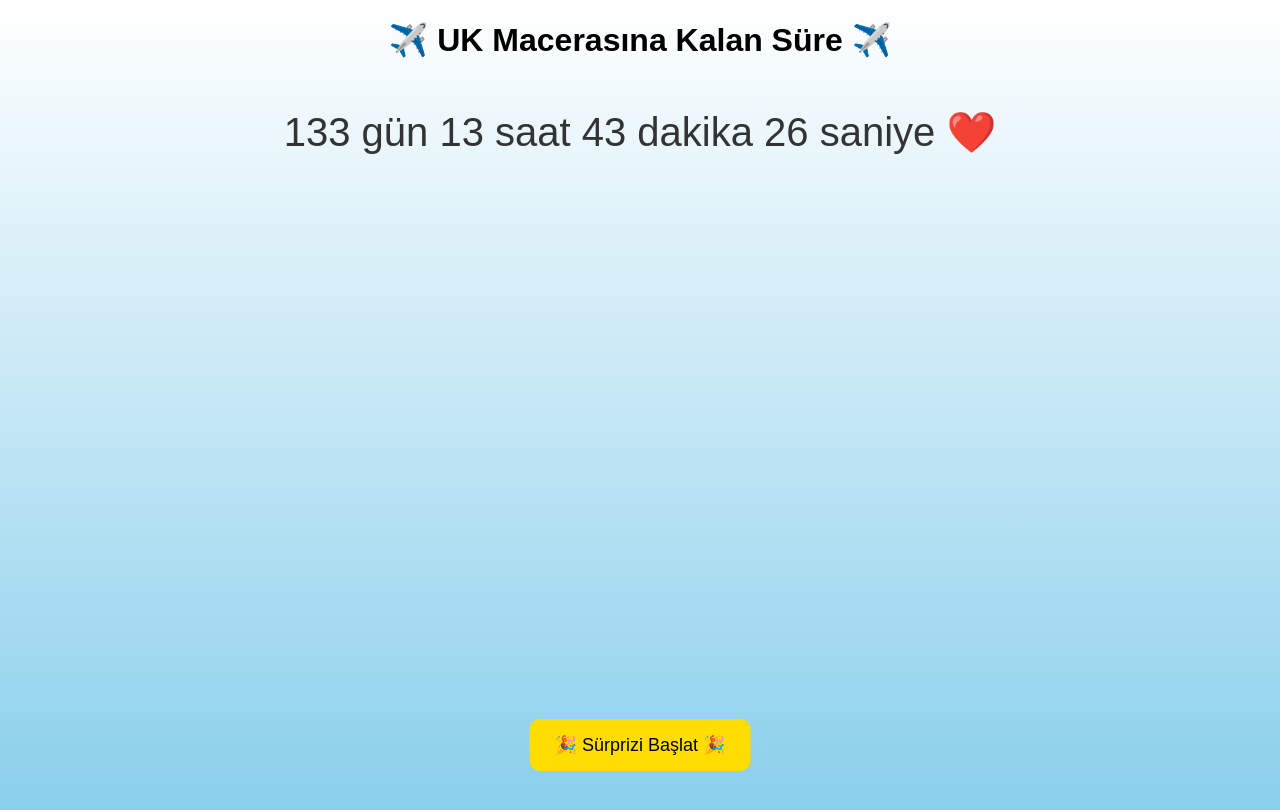
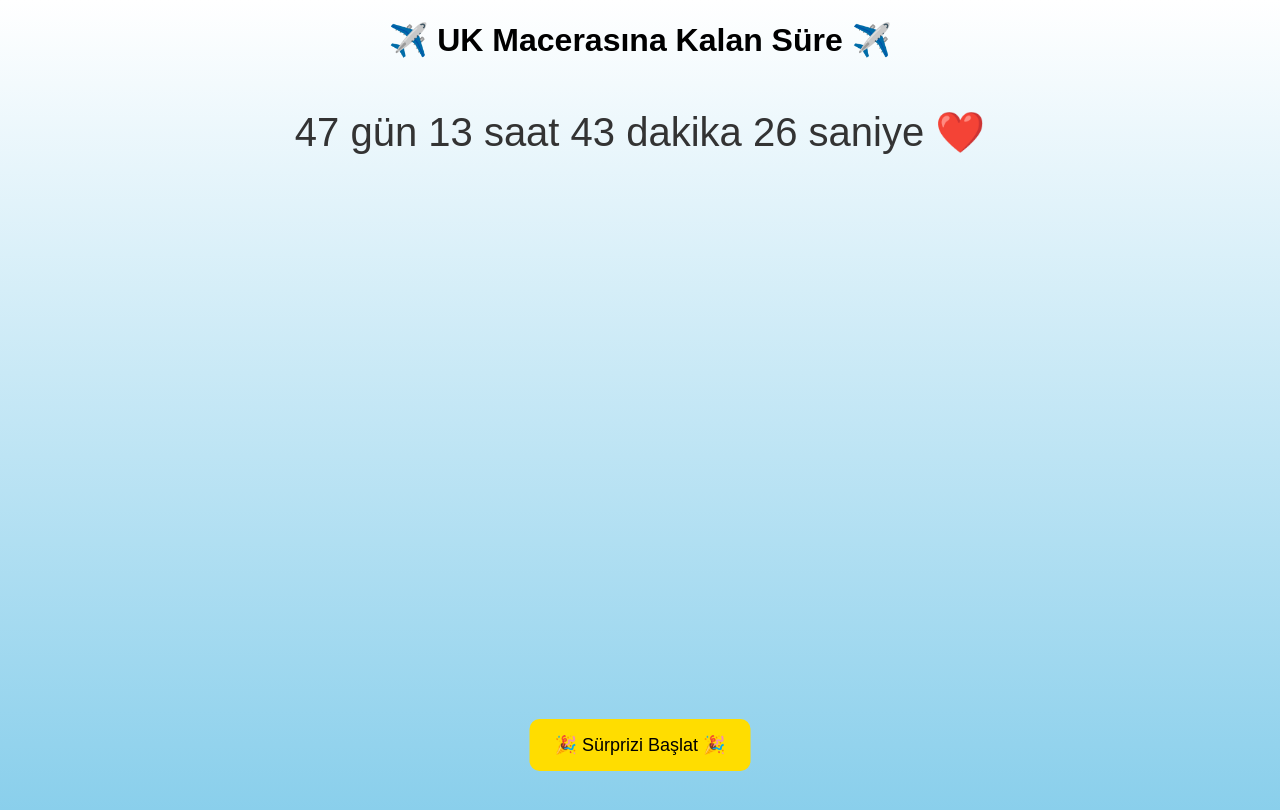
Before and after one commit to beyzayildirim137/uk-countdown, a plain HTML site: page index.html in a window 1280 px wide. Drawn offline with Linux system fonts and the light colour scheme.

Commit message:
date fix

```diff
--- a/index.html
+++ b/index.html
@@ -72,7 +72,7 @@ button {
 
 <script>
 // Geri sayım
-const tripDate = new Date("2026-07-15T10:00:00").getTime(); // Uçuş tarihini değiştir
+const tripDate = new Date("2026-04-20T10:00:00").getTime(); // Uçuş tarihini değiştir
 const countdownEl = document.getElementById("countdown");
 
 setInterval(() => {
```
